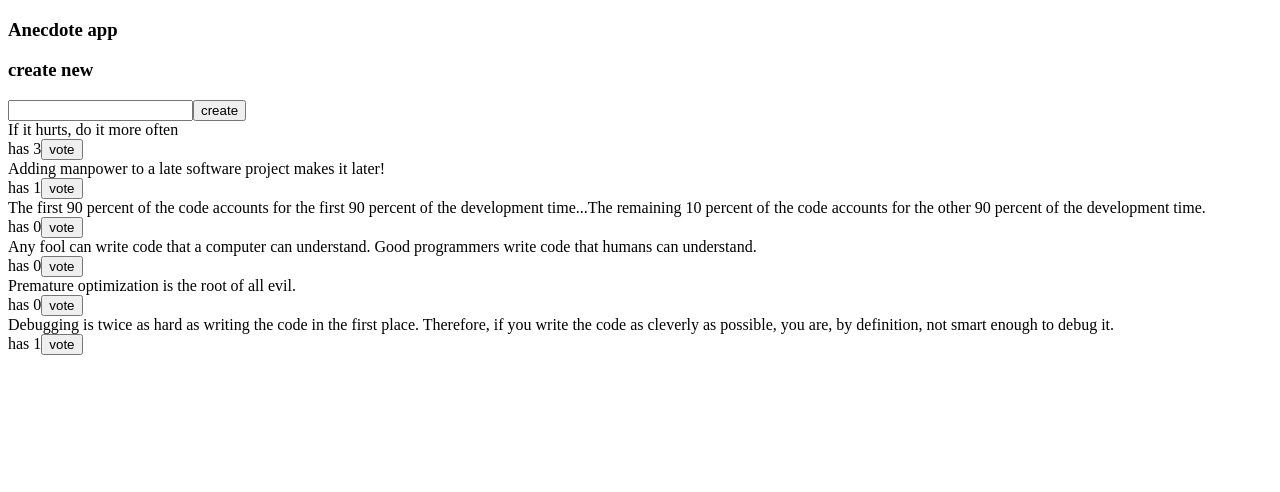
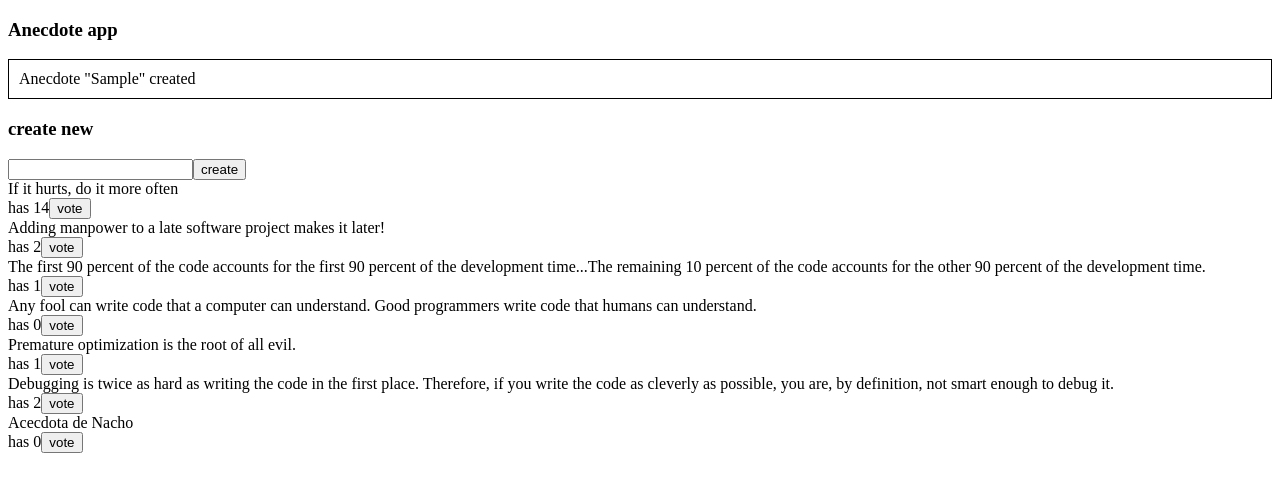
Before and after one commit to ignacioFernandezJeansalle/fullstackopen-part6-redux, a React (Vite) app in the folder anecdotes-query/: page / in a window 1280 px wide. Both pictures are taken after typing "Sample" into the empty fields and a click on the button "create". Shown: the top 492 px of the page. Built offline with nearby package versions, Linux system fonts and the light colour scheme; no server answers; data requests are answered from the project's data file.

Commit message:
Use notification context to set notification and render with time (ex6.23)

```diff
--- a/anecdotes-query/db.json
+++ b/anecdotes-query/db.json
@@ -3,17 +3,17 @@
     {
       "content": "If it hurts, do it more often",
       "id": "47145",
-      "votes": 3
+      "votes": 14
     },
     {
       "content": "Adding manpower to a late software project makes it later!",
       "id": "21149",
-      "votes": 1
+      "votes": 2
     },
     {
       "content": "The first 90 percent of the code accounts for the first 90 percent of the development time...The remaining 10 percent of the code accounts for the other 90 percent of the development time.",
       "id": "69581",
-      "votes": 0
+      "votes": 1
     },
     {
       "content": "Any fool can write code that a computer can understand. Good programmers write code that humans can understand.",
@@ -23,12 +23,17 @@
     {
       "content": "Premature optimization is the root of all evil.",
       "id": "25170",
-      "votes": 0
+      "votes": 1
     },
     {
       "content": "Debugging is twice as hard as writing the code in the first place. Therefore, if you write the code as cleverly as possible, you are, by definition, not smart enough to debug it.",
       "id": "98312",
-      "votes": 1
+      "votes": 2
+    },
+    {
+      "content": "Acecdota de Nacho",
+      "id": "33122",
+      "votes": 0
     }
   ]
 }
--- a/anecdotes-query/src/App.jsx
+++ b/anecdotes-query/src/App.jsx
@@ -1,10 +1,14 @@
 import { useQuery, useMutation, useQueryClient } from "@tanstack/react-query";
 import { getAnecdotes, updateAnecdote } from "./requests";
+import { useContext } from "react";
+import NotificationContext from "./context/NotificationContext";
 
 import AnecdoteForm from "./components/AnecdoteForm";
 import Notification from "./components/Notification";
 
 const App = () => {
+  const { setNotificationWithTime } = useContext(NotificationContext);
+
   const result = useQuery({
     queryKey: ["anecdotes"],
     queryFn: getAnecdotes,
@@ -20,19 +24,15 @@ const App = () => {
     },
   });
 
-  /* console.log(JSON.parse(JSON.stringify(result))); */
-
   const { isLoading, isError, data, error } = result;
-
   if (isLoading) return <div>Loading data...</div>;
-
   if (isError) return <div>Anecdote service not available due to problems in server: {error.message}</div>;
-
   const anecdotes = data;
 
   const handleVote = (anecdote) => {
     const votedAnecdote = { ...anecdote, votes: anecdote.votes + 1 };
     updateAnecdoteMutation.mutate(votedAnecdote);
+    setNotificationWithTime(`Anecdote "${votedAnecdote.content}" voted`, 5000);
   };
 
   return (
--- a/anecdotes-query/src/components/AnecdoteForm.jsx
+++ b/anecdotes-query/src/components/AnecdoteForm.jsx
@@ -1,7 +1,11 @@
 import { useMutation, useQueryClient } from "@tanstack/react-query";
 import { createAnecdote } from "../requests";
+import { useContext } from "react";
+import NotificationContext from "../context/NotificationContext";
 
 const AnecdoteForm = () => {
+  const { setNotificationWithTime } = useContext(NotificationContext);
+
   const queryClient = useQueryClient();
   const newAnecdoteMutation = useMutation({
     mutationFn: createAnecdote,
@@ -15,6 +19,7 @@ const AnecdoteForm = () => {
     const content = event.target.anecdote.value;
     event.target.anecdote.value = "";
     newAnecdoteMutation.mutate(content);
+    setNotificationWithTime(`Anecdote "${content}" created`, 5000);
   };
 
   return (
--- a/anecdotes-query/src/components/Notification.jsx
+++ b/anecdotes-query/src/components/Notification.jsx
@@ -1,14 +1,23 @@
+import { useContext } from "react";
+import NotificationContext from "../context/NotificationContext";
+
 const Notification = () => {
-  const style = {
-    border: "solid",
-    padding: 10,
-    borderWidth: 1,
-    marginBottom: 5,
-  };
+  const { notification } = useContext(NotificationContext);
 
-  if (true) return null;
+  if (notification === "") return null;
 
-  return <div style={style}></div>;
+  return (
+    <div
+      style={{
+        border: "solid",
+        padding: 10,
+        borderWidth: 1,
+        marginBottom: 5,
+      }}
+    >
+      {notification}
+    </div>
+  );
 };
 
 export default Notification;
```
Also changed, not shown: 1 other file (tests, documents, lock files or other folders).
